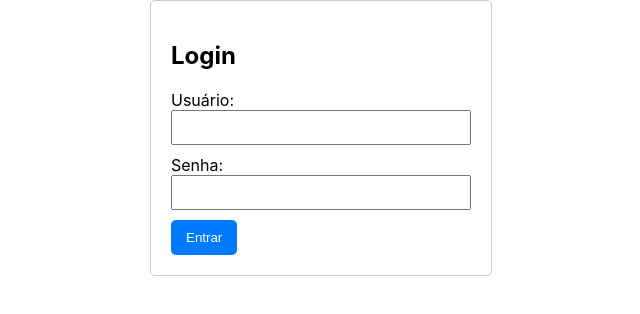
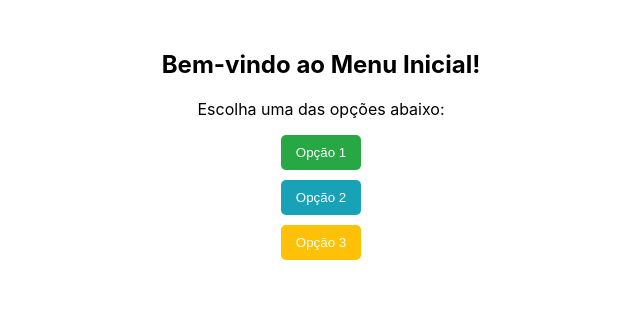
Before and after one commit to JoaoVitorSDelfino/controle-de-palestras-bons-fluidos, a React (Create React App) app: page /home in a window 1280 px wide. Shown: the top 314 px of the page, without its empty margins (319-959 px from the left). Built offline with nearby package versions, Linux system fonts and the light colour scheme.

Commit message:
feat: adição de um menu principal e rotas

```diff
--- a/package.json
+++ b/package.json
@@ -8,6 +8,7 @@
     "@testing-library/user-event": "^13.5.0",
     "react": "^18.3.1",
     "react-dom": "^18.3.1",
+    "react-router-dom": "^6.26.1",
     "react-scripts": "5.0.1",
     "web-vitals": "^2.1.4"
   },
--- a/src/App.js
+++ b/src/App.js
@@ -1,24 +1,16 @@
-import logo from './logo.svg';
+import { BrowserRouter as Router, Route, Routes } from "react-router-dom";
+import Login from "./routes/login";
+import MainMenu from "./routes/mainMenu";
 import './App.css';
 
 function App() {
   return (
-    <div className="App">
-      <header className="App-header">
-        <img src={logo} className="App-logo" alt="logo" />
-        <p>
-          Edit <code>src/App.js</code> and save to reload.
-        </p>
-        <a
-          className="App-link"
-          href="https://reactjs.org"
-          target="_blank"
-          rel="noopener noreferrer"
-        >
-          Learn React
-        </a>
-      </header>
-    </div>
+    <Router>
+      <Routes>
+        <Route path="/" element={<Login />} />
+        <Route path="/home" element={<MainMenu />} />
+      </Routes>
+    </Router>
   );
 }
 
--- a/src/index.js
+++ b/src/index.js
@@ -8,7 +8,7 @@ import Login from './routes/login';
 const root = ReactDOM.createRoot(document.getElementById('root'));
 root.render(
   <React.StrictMode>
-    <Login />
+    <App />
   </React.StrictMode>
 );
 
--- a/src/routes/login.js
+++ b/src/routes/login.js
@@ -1,30 +1,25 @@
 import React, { useState } from "react";
+import { useNavigate } from "react-router-dom";
 
 function Login() {
   const [username, setUsername] = useState("");
   const [password, setPassword] = useState("");
   const [errorMessage, setErrorMessage] = useState("");
-  const [isLoggedIn, setIsLoggedIn] = useState(false);
+  const navigate = useNavigate(); // Hook para navegação
 
   const handleLogin = (e) => {
     e.preventDefault();
     // Verifica se o login e a senha são corretos
     if (username === "admin" && password === "1234") {
-      setIsLoggedIn(true);
       setErrorMessage("");
+      navigate("/home"); // Redireciona para o menu inicial
     } else {
       setErrorMessage("Login ou senha incorretos.");
-      setIsLoggedIn(false);
     }
   };
 
   return (
     <div style={{ maxWidth: "300px", margin: "0 auto", padding: "20px", border: "1px solid #ccc", borderRadius: "5px" }}>
-      {isLoggedIn ? (
-        <div>
-          <h2>Bem-vindo, {username}!</h2>
-        </div>
-      ) : (
       <form onSubmit={handleLogin}>
         <h2>Login</h2>
         <div style={{ marginBottom: "10px" }}>
@@ -54,7 +49,6 @@ function Login() {
           Entrar
         </button>
       </form>
-      )}
     </div>
   );
 }
--- /dev/null
+++ b/src/routes/mainMenu.js
@@ -0,0 +1,27 @@
+function MainMenu() {
+    return (
+      <div style={{ textAlign: "center", marginTop: "50px" }}>
+        <h2>Bem-vindo ao Menu Inicial!</h2>
+        <p>Escolha uma das opções abaixo:</p>
+        <ul style={{ listStyleType: "none", padding: 0 }}>
+          <li style={{ marginBottom: "10px" }}>
+            <button style={{ padding: "10px 15px", backgroundColor: "#28A745", color: "#fff", border: "none", borderRadius: "5px", cursor: "pointer" }}>
+              Opção 1
+            </button>
+          </li>
+          <li style={{ marginBottom: "10px" }}>
+            <button style={{ padding: "10px 15px", backgroundColor: "#17A2B8", color: "#fff", border: "none", borderRadius: "5px", cursor: "pointer" }}>
+              Opção 2
+            </button>
+          </li>
+          <li style={{ marginBottom: "10px" }}>
+            <button style={{ padding: "10px 15px", backgroundColor: "#FFC107", color: "#fff", border: "none", borderRadius: "5px", cursor: "pointer" }}>
+              Opção 3
+            </button>
+          </li>
+        </ul>
+      </div>
+    );
+}
+
+export default MainMenu;
```
Also changed, not shown: 1 other file (tests, documents, lock files or other folders). Lines whose indentation alone changed are shown as unchanged.
